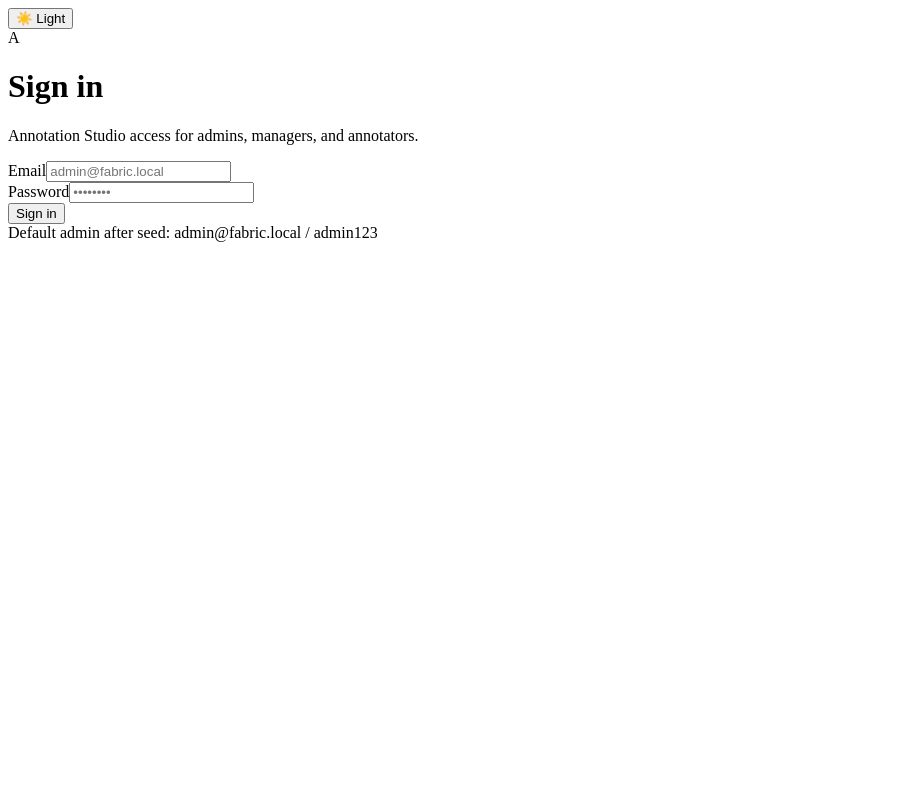
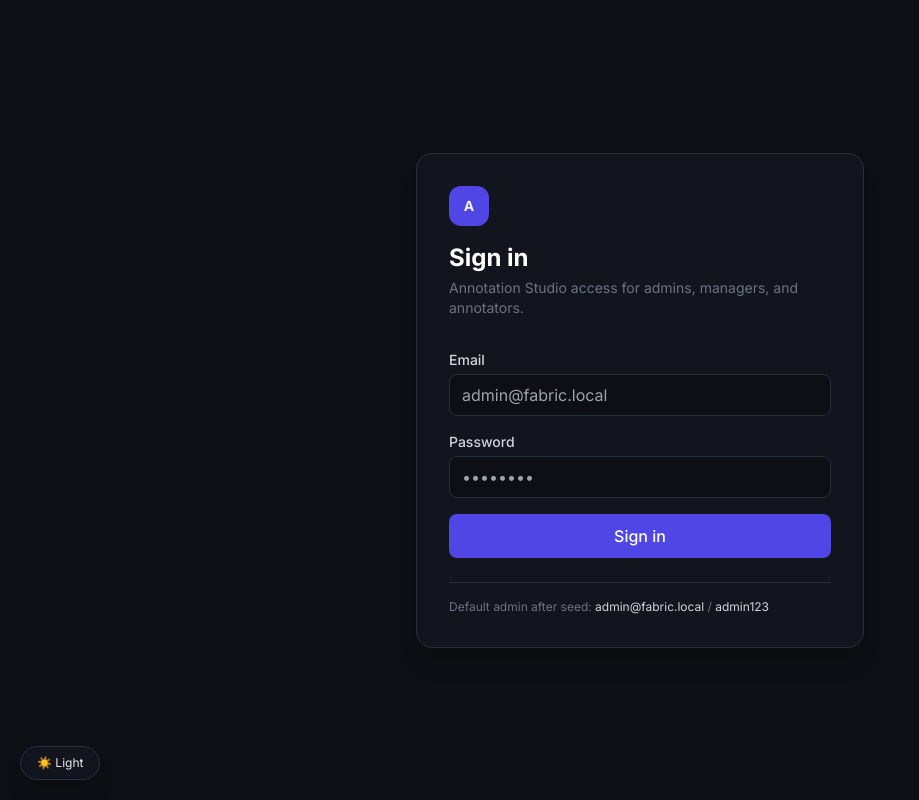
Before and after one commit to atheeralmusallam-creator/FABRIC-Label, a Next.js app: page /login in a window 1280 px wide. Shown: the whole page, without its empty margins (0-919 px from the left). Built offline with nearby package versions, Linux system fonts and the light colour scheme.

Commit message:
Update globals.css

```diff
--- a/src/app/globals.css
+++ b/src/app/globals.css
@@ -1,84 +1,115 @@
-html.light {
-  --bg-primary: #f4f7f5;
-  --bg-secondary: #ffffff;
-  --bg-surface: #eef3f0;
-  --bg-hover: #e5eee9;
-  --border: #d5ded9;
-  --border-light: #c4d0ca;
-  --text-primary: #17211d;
-  --text-secondary: #4d5d55;
-  --text-muted: #74837c;
-  --brand: #0f8f78;
-  --brand-dim: #0b705f;
+/* src/app/globals.css */
+
+@import url('https://fonts.googleapis.com/css2?family=IBM+Plex+Mono:wght@400;500&family=Inter:wght@300;400;500;600;700&display=swap');
+
+@tailwind base;
+@tailwind components;
+@tailwind utilities;
+
+:root {
+  --bg-primary:   #0e0f14;
+  --bg-secondary: #13151e;
+  --bg-surface:   #1a1d27;
+  --bg-hover:     #21253a;
+  --border:       #2a2d3e;
+  --border-light: #353849;
+  --text-primary: #e8eaf0;
+  --text-secondary: #8b90a0;
+  --text-muted:   #555a6e;
+  --brand:        #6366f1;
+  --brand-dim:    #4f46e5;
 }
 
-html.light body {
-  background: var(--bg-primary) !important;
-  color: var(--text-primary) !important;
+* {
+  box-sizing: border-box;
 }
 
-html.light .bg-\[\#0e0f14\] {
-  background-color: var(--bg-primary) !important;
+body {
+  font-family: 'Inter', system-ui, sans-serif;
+  background: var(--bg-primary);
+  color: var(--text-primary);
 }
 
-html.light .bg-\[\#13151e\] {
-  background-color: var(--bg-secondary) !important;
+/* Scrollbar */
+::-webkit-scrollbar { width: 6px; height: 6px; }
+::-webkit-scrollbar-track { background: var(--bg-primary); }
+::-webkit-scrollbar-thumb { background: var(--border-light); border-radius: 3px; }
+::-webkit-scrollbar-thumb:hover { background: #4a4f65; }
+
+.label-title {
+  font-weight: 700;
+  font-size: 14px;
+  margin-bottom: 6px;
+  color: #e8eaf0;
 }
 
-html.light .bg-\[\#1a1d27\] {
-  background-color: var(--bg-surface) !important;
+.task-text {
+  font-size: 14px;
+  line-height: 1.65;
+  color: #d8dbe5;
+  white-space: pre-wrap;
 }
 
-html.light .hover\:bg-\[\#1a1d27\]:hover,
-html.light .hover\:bg-\[\#21253a\]:hover {
-  background-color: var(--bg-hover) !important;
+.evaluation-title {
+  font-weight: 700;
+  font-size: 15px;
+  margin-bottom: 10px;
+  color: #e8eaf0;
 }
 
-html.light .border-\[\#2a2d3e\] {
-  border-color: var(--border) !important;
+/* NER */
+.ner-text {
+  line-height: 2.2;
+  font-size: 1rem;
+  word-break: break-word;
 }
 
-html.light .text-white,
-html.light .text-gray-100 {
-  color: var(--text-primary) !important;
+.ner-span {
+  border-radius: 3px;
+  padding: 1px 2px;
+  cursor: pointer;
+  position: relative;
+  transition: filter 0.1s;
 }
 
-html.light .text-gray-200,
-html.light .text-gray-300,
-html.light .text-gray-400 {
-  color: var(--text-secondary) !important;
+.ner-span:hover {
+  filter: brightness(1.2);
 }
 
-html.light .text-gray-500,
-html.light .text-gray-600,
-html.light .text-gray-700 {
-  color: var(--text-muted) !important;
+.ner-label-tag {
+  font-size: 0.6rem;
+  font-weight: 700;
+  padding: 0px 4px;
+  border-radius: 2px;
+  margin-left: 3px;
+  vertical-align: middle;
+  text-transform: uppercase;
+  letter-spacing: 0.05em;
+  opacity: 0.9;
 }
 
-html.light input,
-html.light textarea,
-html.light select {
-  background-color: #ffffff !important;
-  color: #17211d !important;
-  border-color: var(--border) !important;
+/* Canvas */
+.bbox-canvas-wrapper {
+  position: relative;
+  display: inline-block;
+  cursor: crosshair;
+  user-select: none;
 }
 
-html.light input::placeholder,
-html.light textarea::placeholder {
-  color: #7c8b84 !important;
+/* Status */
+.status-pending   { @apply bg-gray-700/50 text-gray-400 border border-gray-600/50; }
+.status-submitted { @apply bg-green-900/40 text-green-400 border border-green-700/50; }
+.status-skipped   { @apply bg-yellow-900/40 text-yellow-400 border border-yellow-700/50; }
+
+/* Animation */
+.fade-in {
+  animation: fadeIn 0.15s ease-in;
 }
 
-html.light .label-title,
-html.light .evaluation-title {
-  color: #17211d !important;
+@keyframes fadeIn {
+  from { opacity: 0; transform: translateY(4px); }
+  to   { opacity: 1; transform: translateY(0); }
 }
 
-html.light .task-text {
-  color: #27352f !important;
-}
-
-html.light .light-toggle {
-  background-color: #ffffff !important;
-  color: #17211d !important;
-  border-color: var(--border) !important;
-}
+/* Audio */
+#waveform wave { overflow: hidden !important; }
```
